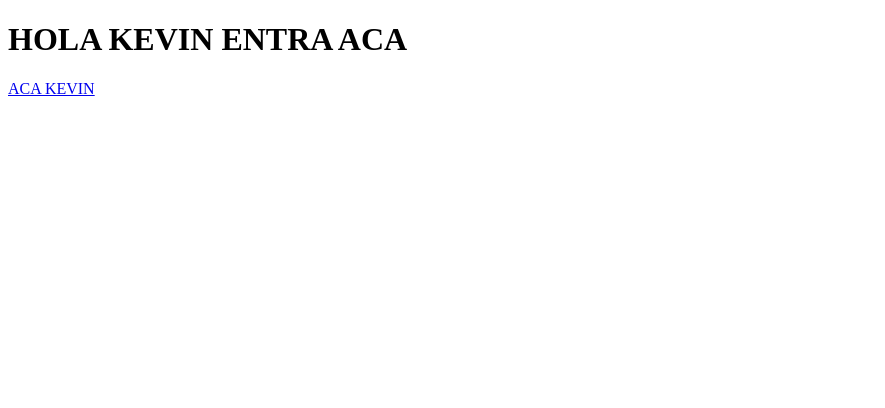
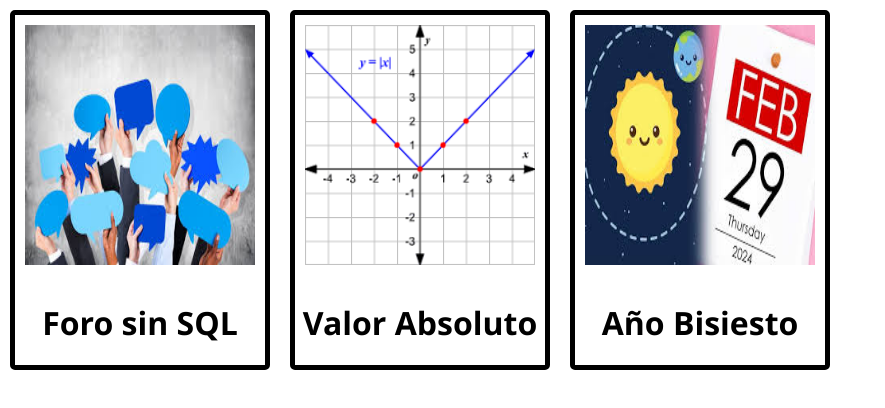
Before and after one commit to UliCorru04/appjs, a plain HTML site: page index.html in a window 1280 px wide. Shown: the whole page, without its empty margins (0-885 px from the left). Drawn offline with Linux system fonts and the light colour scheme.

Commit message:
pagina oficial mejorada

```diff
--- /dev/null
+++ b/Absoluto/absoluto.css
@@ -0,0 +1,20 @@
+body{
+    margin-top: 10px;
+    padding: 0;
+    font-family:'Gill Sans', 'Gill Sans MT', Calibri, 'Trebuchet MS', sans-serif;
+    display: grid;
+    justify-content: center;
+    text-align: center;
+}
+
+input{
+    padding: 10px 1em;
+    font-size: larger;
+    text-align: center;
+}
+
+p{
+    margin: 1px;
+    font-size: 35px;
+    font-weight: 400;
+}
--- /dev/null
+++ b/Bisiesto/bisiesto.css
@@ -0,0 +1,20 @@
+body{
+    margin-top: 10px;
+    padding: 0;
+    font-family:'Gill Sans', 'Gill Sans MT', Calibri, 'Trebuchet MS', sans-serif;
+    display: grid;
+    justify-content: center;
+    text-align: center;
+}
+
+input{
+    padding: 10px 1em;
+    font-size: larger;
+    text-align: center;
+}
+
+p{
+    margin: 1px;
+    font-size: 35px;
+    font-weight: 400;
+}
--- a/Foro/style.css
+++ b/Foro/style.css
@@ -3,6 +3,8 @@ body{
     padding: 0;
     font-family:'Gill Sans', 'Gill Sans MT', Calibri, 'Trebuchet MS', sans-serif;
     display: grid;
+    justify-content: center;
+    text-align: center;
 }
 
 .mensaje{
--- a/index.html
+++ b/index.html
@@ -3,10 +3,29 @@
 <head>
     <meta charset="UTF-8">
     <meta name="viewport" content="width=device-width, initial-scale=1.0">
-    <title>Document</title>
+    <title>Inicio | APPJS</title>
+    <link rel="stylesheet" href="style.css">
 </head>
 <body>
-    <h1>HOLA KEVIN ENTRA ACA</h1>
-    <a href="Foro\index.html">ACA KEVIN</a>
+    <div id=conteiner>
+        <a href="Foro\index.html">
+            <div class="ventana">
+                <img src="foro.png">
+                <h1>Foro sin SQL</h1>
+            </div>
+        </a>
+        <a href="Absoluto\index.html">
+            <div class="ventana">
+                <img src="absoluto.png">
+                <h1>Valor Absoluto</h1>
+            </div>
+        </a>
+        <a href="Bisiesto\index.html">
+            <div class="ventana">
+                <img src="bisiesto.png">
+                <h1>Año Bisiesto</h1>
+            </div>
+        </a>
+    </div>
 </body>
 </html>
--- /dev/null
+++ b/style.css
@@ -0,0 +1,41 @@
+body{
+    margin: 0;
+    padding: 0;
+    font-family: 'Segoe UI', Tahoma, Geneva, Verdana, sans-serif;
+    display: inline-block;
+}
+
+.ventana{
+    margin: 10px;
+    border: solid 5px black;
+    border-radius: 5px;
+    height: 350px;
+    width: 250px;
+    text-align: center;
+}
+
+img{
+    margin: 10px;
+    height: 240px;
+    width: 230px;
+}
+
+a{
+    text-decoration: none;
+    color: black;
+    transition: 0.3s;
+}
+a:hover{
+    text-decoration: none;
+    color: rgb(25, 0, 255);
+    transition: 0.3s;
+}
+
+#conteiner{
+    display: flex;
+}
+
+.locked:active{
+    background: red;
+    transition: 0.2s;
+}
```
Also changed, not shown: Absoluto/absoluto.js (added, +18 -0 lines), Absoluto/index.html (added, +17 -0 lines), Bisiesto/bisiesto.js (added, +10 -0 lines), Bisiesto/index.html (added, +17 -0 lines), Foro/index.html (+1 -1 lines), absoluto.png (added), bisiesto.png (added), foro.png (added).
